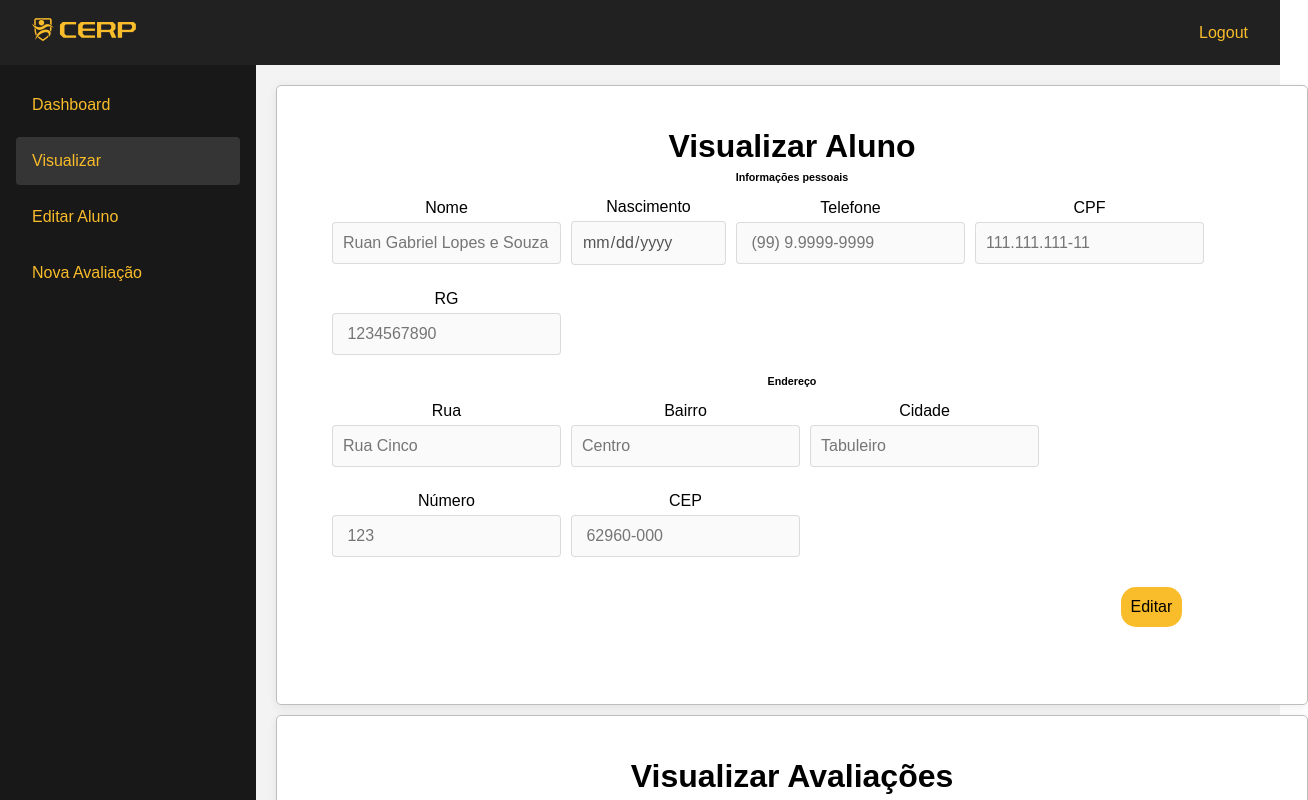
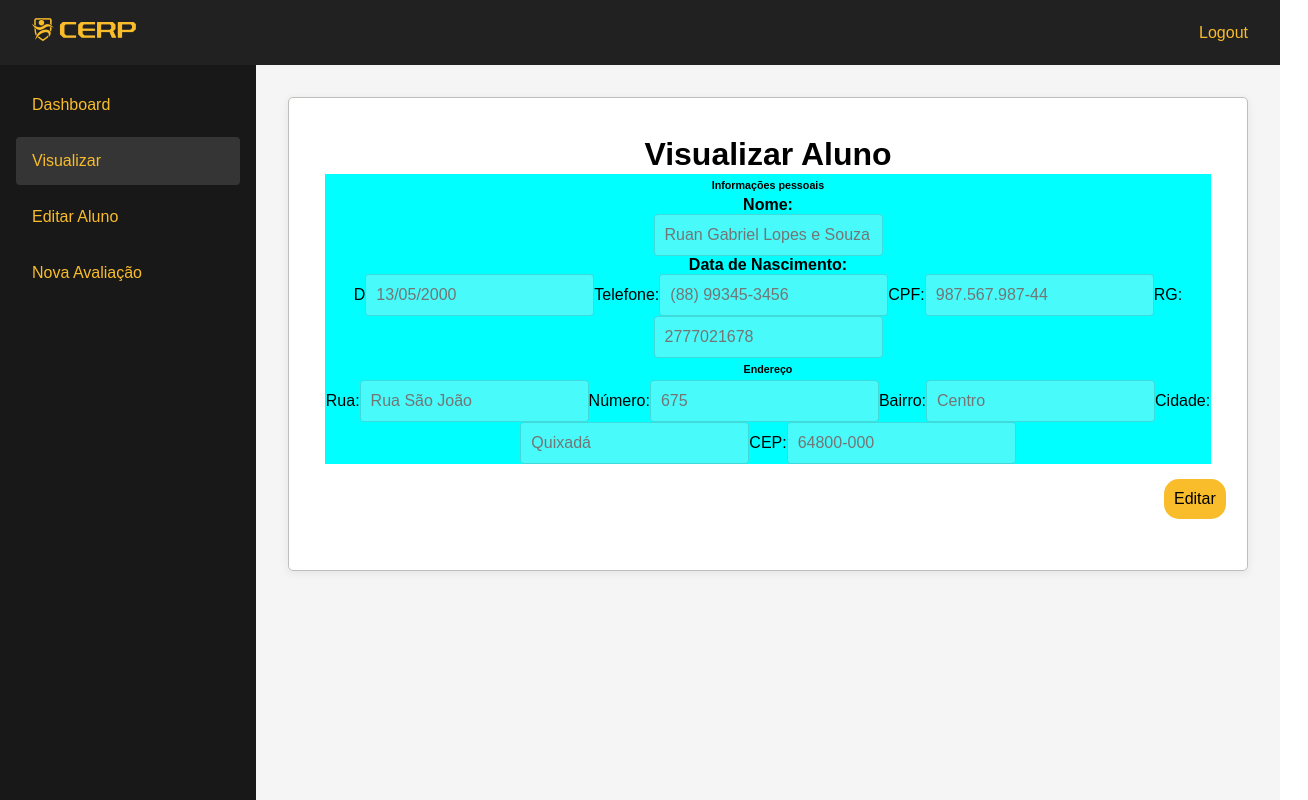
Before and after one commit to MarcusBeladona/ProjetoCERP, a React (Create React App) app in the folder client/: page /visualizar in a window 1280 px wide. Shown: the top 800 px of the page, 1308 px wide, since content can reach past the window. Built offline with nearby package versions, Linux system fonts and the light colour scheme.

Commit message:
larah alterações

```diff
--- a/client/src/components/Box_03/Box_03.css
+++ b/client/src/components/Box_03/Box_03.css
@@ -3,23 +3,15 @@
 }
 
 .conteudobox_03{
-    justify-content: left;
+    width: 100%;
 }
 
 .box_03{
-    padding: 40px;
-    margin-bottom: 10px;
-
-    width: 100%;
-    height: 620px;
-
+    padding: 36px;
     background-color: #ffffff;
     border: 1px solid #bfbebb;
     box-shadow: 0px 2px 8px rgba(106, 115, 129, 0.12);
     border-radius: 5px;
-
-    overflow-y: scroll;
-
 }
 
 .titulo_cadrastro{
--- a/client/src/components/FormularioBloc/FormularioBloc.css
+++ b/client/src/components/FormularioBloc/FormularioBloc.css
@@ -1,6 +1,13 @@
+.infos {
+    display: flex;
+    width: 100%;
+    background-color: aqua;
+    flex-wrap: wrap;
+}
 
 
-.linha {
+
+/* .linha {
     align-items: center;
     align-content: center;
     flex-wrap: wrap;
@@ -10,7 +17,7 @@
 .inputt{
     padding: 10px;
     margin: 5px;
-}
+} */
 
 .titulo{
     padding: 5px;
--- a/client/src/components/FormularioBloc/FormularioBloc.js
+++ b/client/src/components/FormularioBloc/FormularioBloc.js
@@ -1,148 +1,222 @@
-import "./FormularioBloc.css"
-import React from "react"
-import { Form, Row, Label, Input, Col} from 'reactstrap';
+import "./FormularioBloc.css";
+import React from "react";
+// import { Form, Row, Label, Input, Col } from "reactstrap";
+import { useForm } from "react-hook-form";
 
-export function FormularioBloc(){
-    return(
-     <div className="formm">
-      <Form className="formulario">
-      <h6 className="titulo">Informações pessoais</h6>
-        <Row className="linha">
-          <Col md={6}>
-              <Label for="exemplo_nome">
-                Nome <br></br>
-              </Label>
-              <Input
-                className="inputt"
-                id="nome"
-                placeholder="Ruan Gabriel Lopes e Souza"
-                disabled
-              />
-          </Col>
+export function FormularioBloc() {
+  const { register, handleSubmit } = useForm();
+  const onSubmit = (data) => console.log(data);
 
-        <Col md={3}>
-          <Label for="exempo_data">
-            Nascimento <br></br>
-          </Label>
-          <Input
-            className="inputt"
-            id="text"
-            placeholder=" 18/03/2002"
-            type="date"
-            disabled
-          />
-        </Col>
+  return (
+    <div className="infos">
+      <form onSubmit={handleSubmit(onSubmit)}>
+        <h6 className="titulo">Informações pessoais</h6>
+        <h4>Nome:</h4>
+        <input
+          {...register("nome")}
+          type="text"
+          placeholder="Ruan Gabriel Lopes e Souza"
+          disabled
+        ></input>
+        <h4>Data de Nascimento:</h4>D
+        <input
+          {...register("data")}
+          type="text" // botar data aqui
+          placeholder="13/05/2000"
+          disabled
+        ></input>
+        Telefone:
+        <input
+          {...register("telefone")}
+          type="text"
+          placeholder="(88) 99345-3456"
+          disabled
+        ></input>
+        {/* </div> */}
+        CPF:
+        <input
+          {...register("cpf")}
+          type="text"
+          placeholder="987.567.987-44"
+          disabled
+        ></input>
+        RG:
+        <input
+          {...register("rg")}
+          type="text"
+          placeholder="2777021678"
+          disabled
+        ></input>
+        <h6 className="titulo">Endereço</h6>
+        Rua:
+        <input
+          {...register("rua")}
+          type="text"
+          placeholder="Rua São João"
+          disabled
+        ></input>
+        Número:
+        <input
+          {...register("numero")}
+          type="text"
+          placeholder="675"
+          disabled
+        ></input>
+        Bairro:
+        <input
+          {...register("bairro")}
+          type="text"
+          placeholder="Centro"
+          disabled
+        ></input>
+        Cidade:
+        <input
+          {...register("cidade")}
+          type="text"
+          placeholder="Quixadá"
+          disabled
+        ></input>
+        CEP:
+        <input
+          {...register("cep")}
+          type="text"
+          placeholder="64800-000"
+          disabled
+        ></input>
+      </form>
+    </div>
 
-        <Col md={3}>
-          <Label for="exempo_telefone">
-            Telefone <br></br>
-          </Label>
-          <Input
-            className="inputt"
-            id="telefone"
-            placeholder=" (99) 9.9999-9999"
-            disabled
-          />
-        </Col>
+    // <div className="formm">
+    //   <Form className="formulario">
+    //     <h6 className="titulo">Informações pessoais</h6>
+    //     <Row className="linha">
+    //       <Col md={6}>
+    //         <Label for="exemplo_nome">
+    //           Nome <br></br>
+    //         </Label>
+    //         <Input
+    //           className="inputt"
+    //           id="nome"
+    //           placeholder="Ruan Gabriel Lopes e Souza"
+    //           disabled
+    //         />
+    //       </Col>
 
-        <Col md={6}>
-            <Label for="exemplo_nome">
-              CPF <br></br>
-            </Label>
-            <Input
-              className="inputt"
-              id="CPF"
-              placeholder="111.111.111-11"
-              type="number"
-              disabled
-            />
-        </Col>
-        </Row>
+    //       <Col md={3}>
+    //         <Label for="exempo_data">
+    //           Nascimento <br></br>
+    //         </Label>
+    //         <Input
+    //           className="inputt"
+    //           id="text"
+    //           placeholder=" 18/03/2002"
+    //           type="date"
+    //           disabled
+    //         />
+    //       </Col>
 
-        <Row className="linha">
+    //       <Col md={3}>
+    //         <Label for="exempo_telefone">
+    //           Telefone <br></br>
+    //         </Label>
+    //         <Input
+    //           className="inputt"
+    //           id="telefone"
+    //           placeholder=" (99) 9.9999-9999"
+    //           disabled
+    //         />
+    //       </Col>
 
+    //       <Col md={6}>
+    //         <Label for="exemplo_nome">
+    //           CPF <br></br>
+    //         </Label>
+    //         <Input
+    //           className="inputt"
+    //           id="CPF"
+    //           placeholder="111.111.111-11"
+    //           type="number"
+    //           disabled
+    //         />
+    //       </Col>
+    //     </Row>
 
-        <Col md={6}>
-        <Label for="exempo_data">
-          RG <br></br>
-        </Label>
-        <Input
-          className="inputt"
-          id="RG"
-          placeholder=" 1234567890"
-          disabled
-        />
-        </Col>
-        </Row>
+    //     <Row className="linha">
+    //       <Col md={6}>
+    //         <Label for="exempo_data">
+    //           RG <br></br>
+    //         </Label>
+    //         <Input
+    //           className="inputt"
+    //           id="RG"
+    //           placeholder=" 1234567890"
+    //           disabled
+    //         />
+    //       </Col>
+    //     </Row>
 
-        <h6 className="titulo">Endereço</h6>
+    //     <h6 className="titulo">Endereço</h6>
 
-        <Row className="linha">
+    //     <Row className="linha">
+    //       <Col md={9}>
+    //         <Label for="exemplo_nome">
+    //           Rua <br></br>
+    //         </Label>
+    //         <Input
+    //           className="inputt"
+    //           id="rua"
+    //           placeholder="Rua Cinco"
+    //           disabled
+    //         />
+    //       </Col>
 
-          <Col md={9}>
-              <Label for="exemplo_nome">
-                Rua <br></br>
-              </Label>
-              <Input
-                className="inputt"
-                id="rua"
-                placeholder="Rua Cinco"
-                disabled
-              />
-          </Col>
+    //       <Col md={3}>
+    //         <Label for="exempo_data">
+    //           Bairro <br></br>
+    //         </Label>
+    //         <Input className="inputt" id="data" placeholder="Centro" disabled />
+    //       </Col>
+    //       <Col md={4}>
+    //         <Label for="exemplo_nome">
+    //           Cidade <br></br>
+    //         </Label>
+    //         <Input
+    //           className="inputt"
+    //           id="nome"
+    //           placeholder="Tabuleiro"
+    //           disabled
+    //         />
+    //       </Col>
+    //     </Row>
 
-          <Col md={3}>
-          <Label for="exempo_data">
-             Bairro <br></br>
-          </Label>
-          <Input
-            className="inputt"
-            id="data"
-            placeholder="Centro"
-            disabled
-          />
-          </Col>
-          <Col md={4}>
-              <Label for="exemplo_nome">
-                Cidade <br></br>
-              </Label>
-              <Input
-                className="inputt"
-                id="nome"
-                placeholder="Tabuleiro"
-                disabled
-              />
-          </Col>
+    //     <Row className="linha">
+    //       <Col md={4}>
+    //         <Label for="exempo_data">
+    //           Número <br></br>
+    //         </Label>
+    //         <Input
+    //           className="inputt"
+    //           id="data"
+    //           placeholder=" 123"
+    //           type="number"
+    //           disabled
+    //         />
+    //       </Col>
 
-
-          </Row>
-
-          <Row className="linha">
-          <Col md={4}>
-          <Label for="exempo_data">
-            Número <br></br>
-          </Label>
-          <Input
-            className="inputt"
-            id="data"
-            placeholder=" 123"
-            type="number"
-            disabled
-          />
-        </Col>
-
-        <Col md={4}>
-          <Label for="exempo_telefone">
-            CEP <br></br>
-          </Label>
-          <Input
-            className="inputt"
-            id="telefone"
-            placeholder=" 62960-000"
-            type="number"
-            disabled
-          />
-        </Col>
-        </Row>
-      </Form>
-     </div>)};
+    //       <Col md={4}>
+    //         <Label for="exempo_telefone">
+    //           CEP <br></br>
+    //         </Label>
+    //         <Input
+    //           className="inputt"
+    //           id="telefone"
+    //           placeholder=" 62960-000"
+    //           type="number"
+    //           disabled
+    //         />
+    //       </Col>
+    //     </Row>
+    //   </Form>
+    // </div>
+  );
+}
--- a/client/src/pages/PaginaVisualizar.css
+++ b/client/src/pages/PaginaVisualizar.css
@@ -2,21 +2,18 @@
     display: flex;
     flex-direction: column;
     background-color: #F3F3F3;
-    height: 100vmax;
-
+    height: 100%;
 }
 
 .pagina-v .conteudo{
     display: flex;
-	height: 100vh;
-	width: 100vw;
-
 }
 
 .pagina-v .conteudo .boox-v{
-    display: block;
-    justify-content: center;
-    align-items: center;
+
+    display: flex;
+    /* justify-content: center; */
+    /* align-items: center; */
     margin: 20px;
 
 }
--- a/client/src/pages/PaginaVisualizar.js
+++ b/client/src/pages/PaginaVisualizar.js
@@ -1,7 +1,7 @@
 import "./PaginaVisualizar.css";
 
 import { Box03 } from "../components/Box_03/Box03";
-import { Box04 } from "../components/Box_04/Box04";
+// import { Box04 } from "../components/Box_04/Box04";
 import { Sidebar } from "../components/Sidebar";
 import { Navbar } from "../components/Navbar";
 import { CheckLogin } from "../App";
@@ -12,11 +12,11 @@ export function PaginaVisualizar() {
 			<div className="pagina-v">
 				<Navbar></Navbar>
 
-				<div className="conteudo">
+				<div className="Conteudo">
 					<Sidebar></Sidebar>
-					<div className="boox-v">
+					<div className="Area">
 						<Box03></Box03>
-						<Box04></Box04>
+						{/* <Box04></Box04> */}
 					</div>
 
 					<div className="boox-v2"></div>
--- a/client/src/styles/global.css
+++ b/client/src/styles/global.css
@@ -57,7 +57,9 @@ a {
 }
 
 .Area {
+	/* width: 100%; */
 	padding: 32px;
 	width: inherit;
 	background-color: #f5f5f5;
+	/* scroll-behavior: auto; */
 }
```
